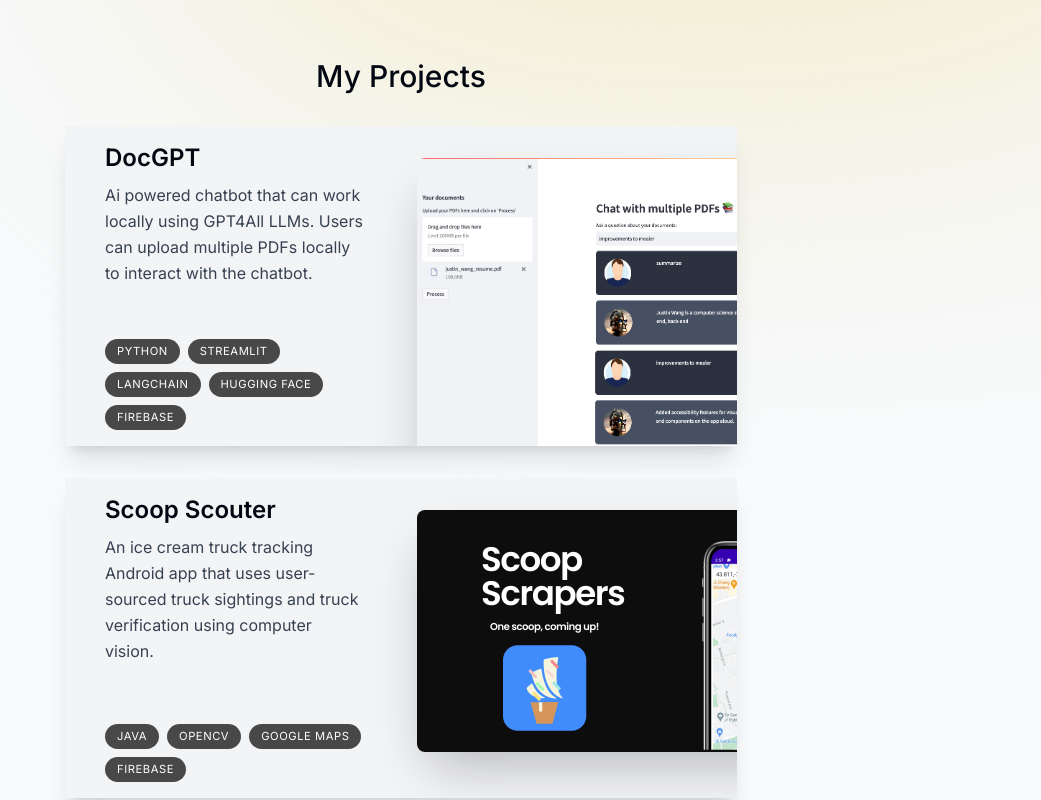
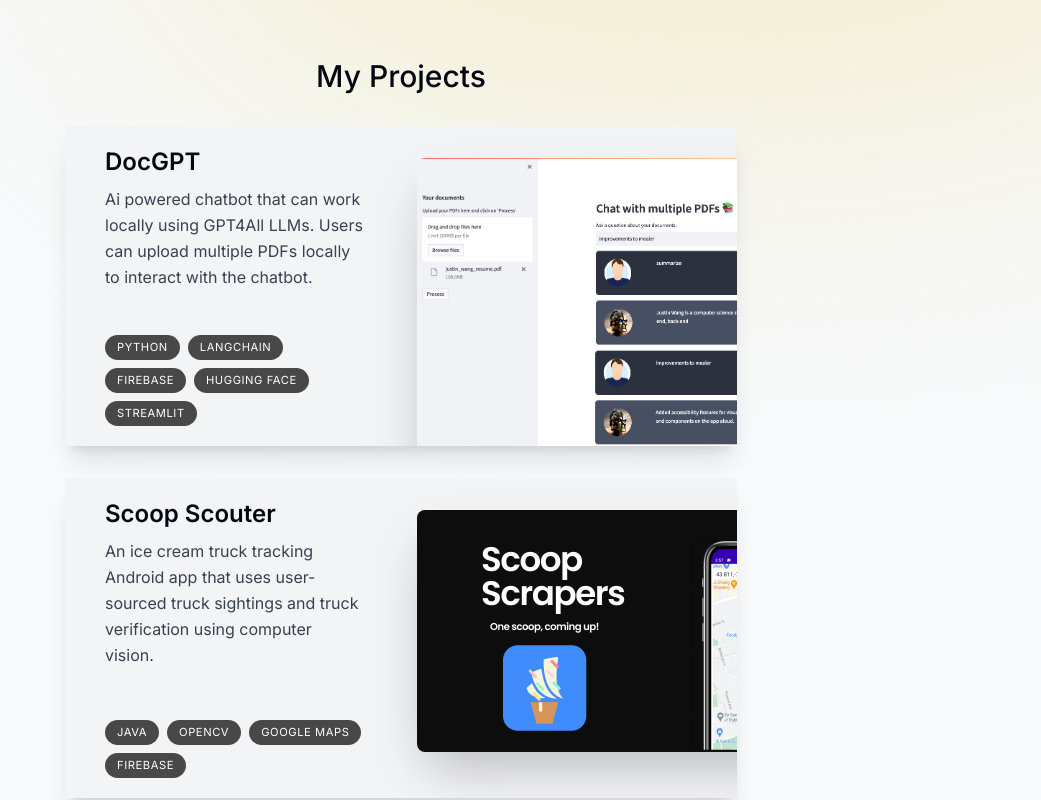
Before and after one commit to ktan46/me-portfolio, a Next.js app: page / in a window 1280 px wide. Shown: the part 980-1780 px from the top of the page, without its empty margins (239-1280 px from the left). Built offline with nearby package versions, Linux system fonts and the light colour scheme.

Commit message:
fixed x-overflow

```diff
--- a/app/layout.tsx
+++ b/app/layout.tsx
@@ -18,15 +18,15 @@
   return (
     <html lang="en">
       <body className={`${inter.className}
-      bg-slate-50 text-gray-950 relative pt-28 sm:pt-36`}>
+      bg-slate-50 text-gray-950 relative pt-28 sm:pt-36 m-0 display:inline-block overflow-x-hidden`}>
         <div className="bg-[#e08282] top-[-6rem] right-[11rem] -z-10 absolute
               h-[31.25rem] w-[31.25rem] rounded-full blur-[10rem] sm:w-[68.75rem]" ></div>
         <div className="bg-[#c8ebf0] top-[-1rem] left-[-35rem] -z-10 absolute
               h-[31.25rem] w-[50rem] rounded-full blur-[10rem] sm:w-[68.75rem]
-              md:left-[-30rem] lg:left[-28rem] xl:left-[-15rem] 2xl:left-[-5rem]" ></div>
+              md:left-[-30rem] lg:left-[-28rem] xl:left-[-15rem] 2xl:left-[-5rem]" ></div>
         <div className="bg-[#f2eac6] top-[35rem] left-[25rem] -z-10 absolute
               h-[31.25rem] w-[50rem] rounded-full blur-[10rem] sm:w-[68.75rem]
-              md:right-[-33rem] lg:right[-28rem] xl:right-[-15rem] 2xl:right-[-5rem]" ></div>
+              md:right-[-33rem] lg:right-[28rem] xl:right-[-15rem] 2xl:right-[-5rem]" ></div>
         <Header />
         {children}
       </body>
--- a/components/Project.tsx
+++ b/components/Project.tsx
@@ -30,8 +30,8 @@
   repo
 }: ProjectProps) {
   return <section className="group bg-gray-100 hover:bg-gray-200 transition max-w-[42rem] shadow-xl overflow-hidden sm:pr-8 relative sm:h-[20rem] mb-3 sm:mb-8 last:mb-0">
-    <div className="py-4 px-5 sm:pl-10 sm:max-w-[50%] flex flex-col h-full ">
-      <h3 className="text-2xl font-semibold">{title}</h3>
+    <div className="pb-5 px-5 sm:pl-10 sm:max-w-[50%] flex flex-col h-full ">
+      <h3 className="text-2xl font-semibold mt-5">{title}</h3>
       <p className="mt-2 leading-relaxed text-gray-700">{description}</p>
       <ul className="flex flex-wrap mt-4 gap-2 sm:mt-auto">
         {tags.map((tag, index) => (
--- /dev/null
+++ b/components/tag-id.tsx
@@ -0,0 +1,8 @@
+import React from 'react'
+
+export default function tagID() {
+
+  return (
+    <div>tag-id</div>
+  )
+}
--- a/lib/data.ts
+++ b/lib/data.ts
@@ -61,7 +61,7 @@
     title: "DocGPT",
     description:
       "Ai powered chatbot that can work locally using GPT4All LLMs. Users can upload multiple PDFs locally to interact with the chatbot.",
-    tags: ["Python", "Streamlit", "Langchain", "Hugging Face", "Firebase"],
+    tags: ["Python", "Langchain", "Firebase", "Hugging Face", "Streamlit"],
     imageUrl: corpcommentImg,
     repo: "https://github.com/ktan46/docgpt",
   },
```
